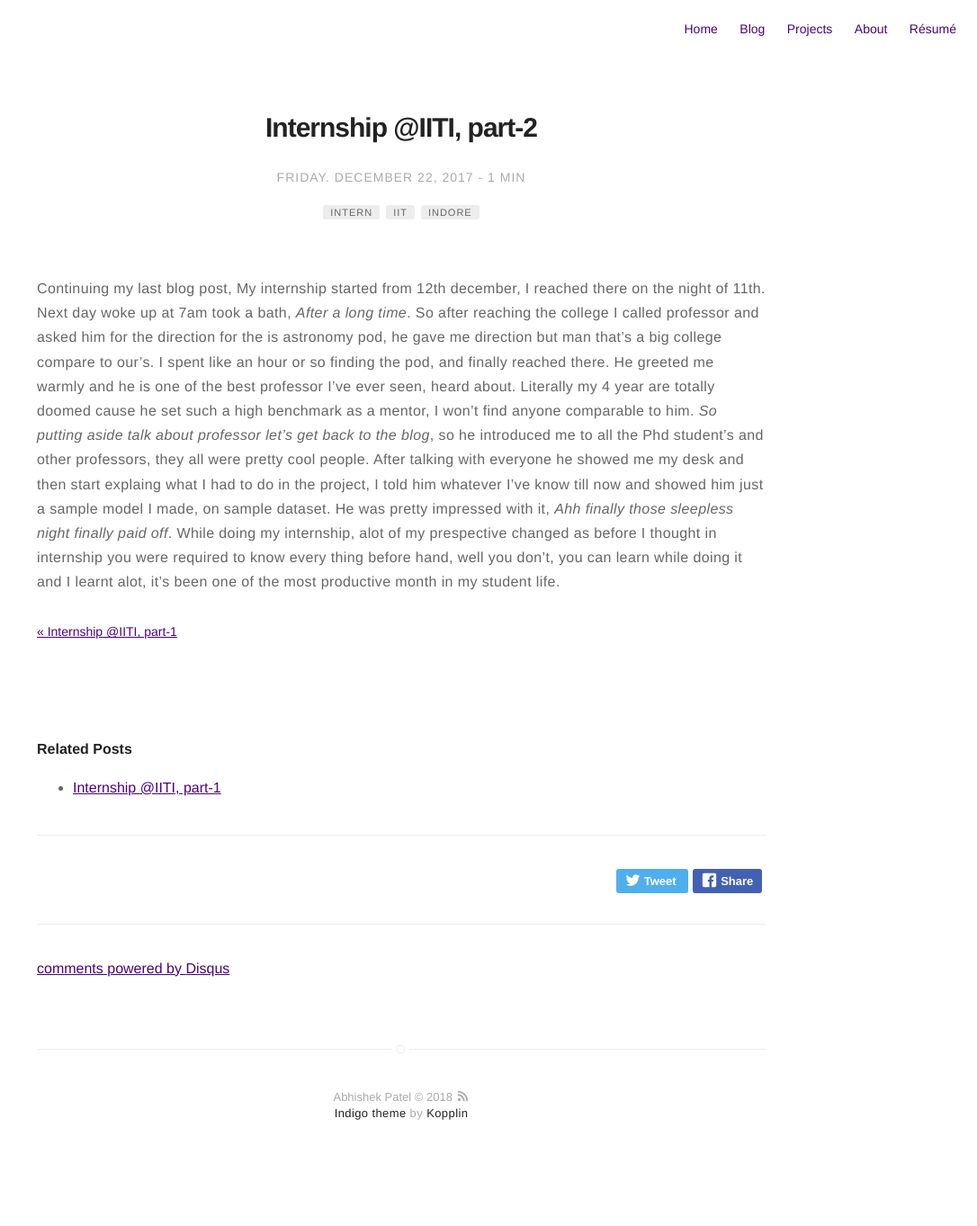
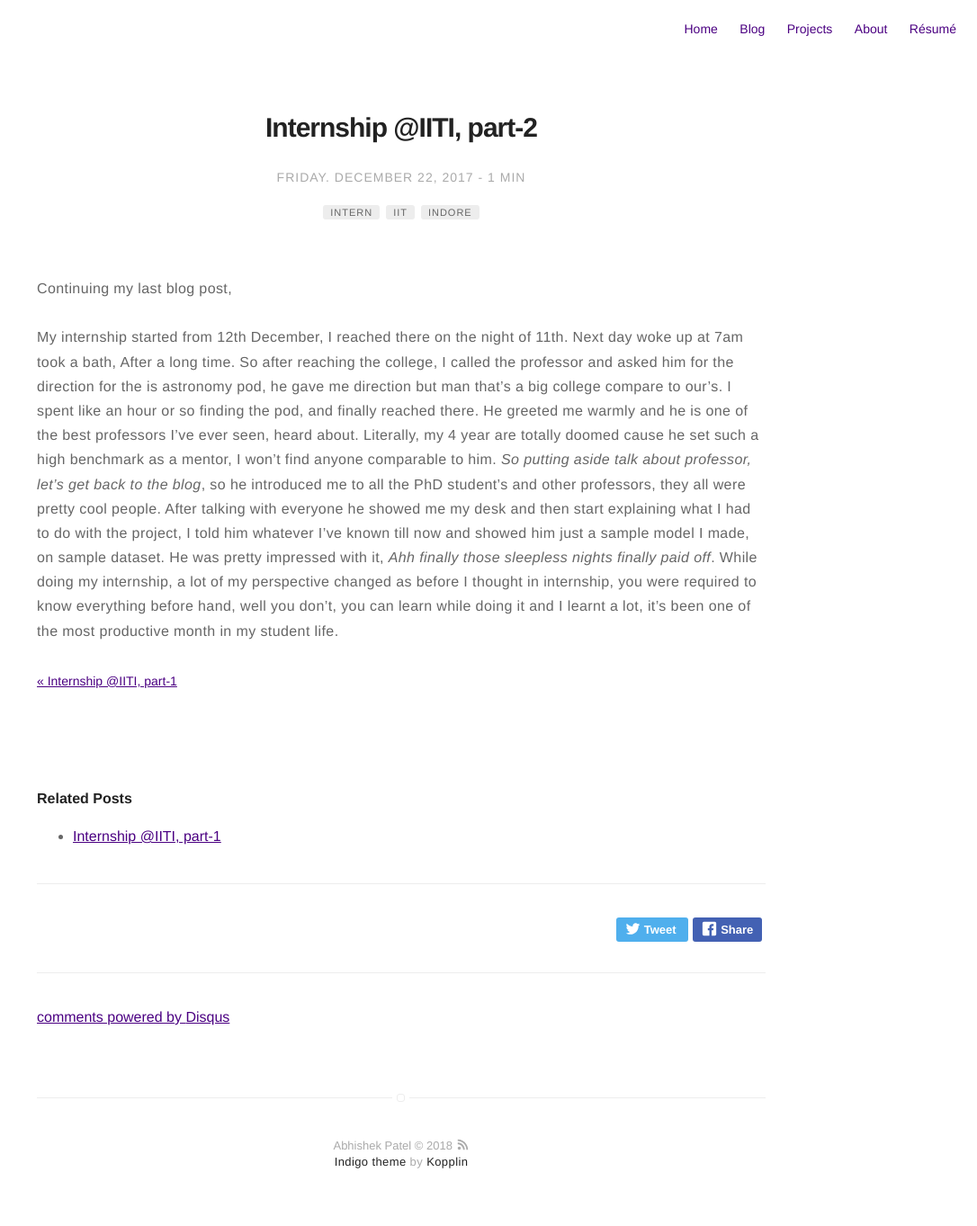
Before and after one commit to AbhiRepository/AbhiRepository.github.io, a Jekyll site: the page built from _posts/2018-01-14-intern1.markdown, in a window 1280 px wide. Shown: the whole page at 90% size, without its empty margins (194-1280 px from the left). Built offline with Jekyll 4.4.1, drawn with Linux system fonts in a browser that asks for light colours; comment, search, counter and statistics services are not loaded; before the commit the page ends 1309 px from its top, so only the background shows below that.

Commit message:
Update 2018-01-14-intern1.markdown

```diff
--- a/_posts/2018-01-14-intern1.markdown
+++ b/_posts/2018-01-14-intern1.markdown
@@ -14,5 +14,4 @@ author: abhishek
 description: Intership at IIT Indore-
 ---
 
-Continuing my last blog post,
-My internship started from 12th december, I reached there on the night of 11th. Next day woke up at 7am took a bath, *After a long time*. So after reaching the college I called professor and asked him for the direction for the is astronomy pod, he gave me direction but man that's a big college compare to our's. I spent like an hour or so finding the pod, and finally reached there. He greeted me warmly and he is one of the best professor I've ever seen, heard about. Literally my 4 year are totally doomed cause he set such a high benchmark as a mentor, I won't find anyone comparable to him. *So putting aside talk about professor let's get back to the blog*, so he introduced me to all the Phd student's and other professors, they all were pretty cool people. After talking with everyone he showed me my desk and then start explaing what I had to do in the project, I told him whatever I've know till now and showed him just a sample model I made, on sample dataset. He was pretty impressed with it, *Ahh finally those sleepless night finally paid off*. While doing my internship, alot of my prespective changed as before I thought in internship you were required to know every thing before hand, well you don't, you can learn while doing it and I learnt alot, it's been one of the most productive month in my student life.
+Continuing my last blog post,<br><br> My internship started from 12th December, I reached there on the night of 11th. Next day woke up at 7am took a bath, After a long time. So after reaching the college, I called the professor and asked him for the direction for the is astronomy pod, he gave me direction but man that's a big college compare to our's. I spent like an hour or so finding the pod, and finally reached there. He greeted me warmly and he is one of the best professors I've ever seen, heard about. Literally, my 4 year are totally doomed cause he set such a high benchmark as a mentor, I won't find anyone comparable to him. *So putting aside talk about professor, let's get back to the blog*, so he introduced me to all the PhD student's and other professors, they all were pretty cool people. After talking with everyone he showed me my desk and then start explaining what I had to do with the project, I told him whatever I've known till now and showed him just a sample model I made, on sample dataset. He was pretty impressed with it, *Ahh finally those sleepless nights finally paid off*. While doing my internship, a lot of my perspective changed as before I thought in internship, you were required to know everything before hand, well you don't, you can learn while doing it and I learnt a lot, it's been one of the most productive month in my student life.
```
